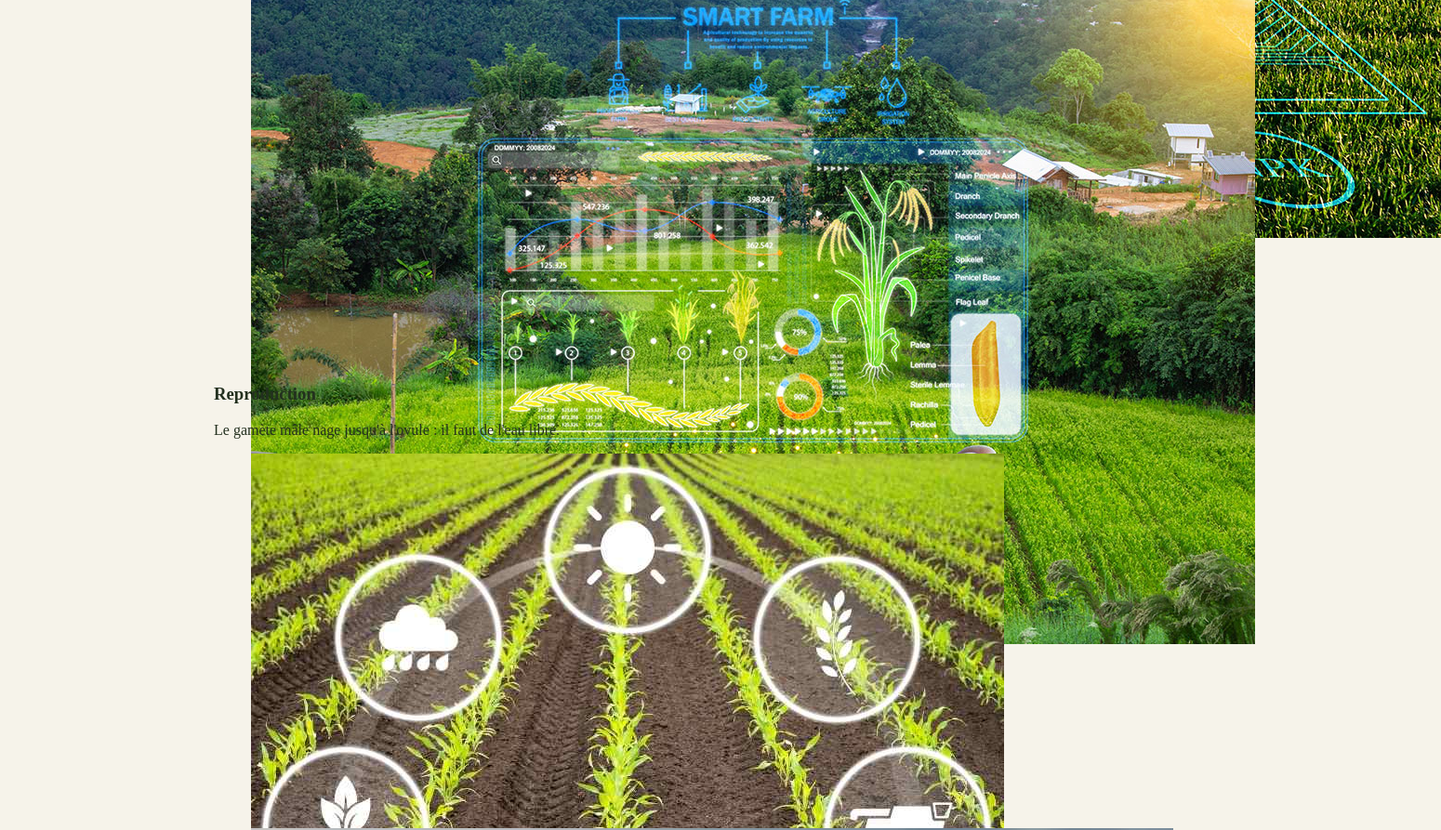
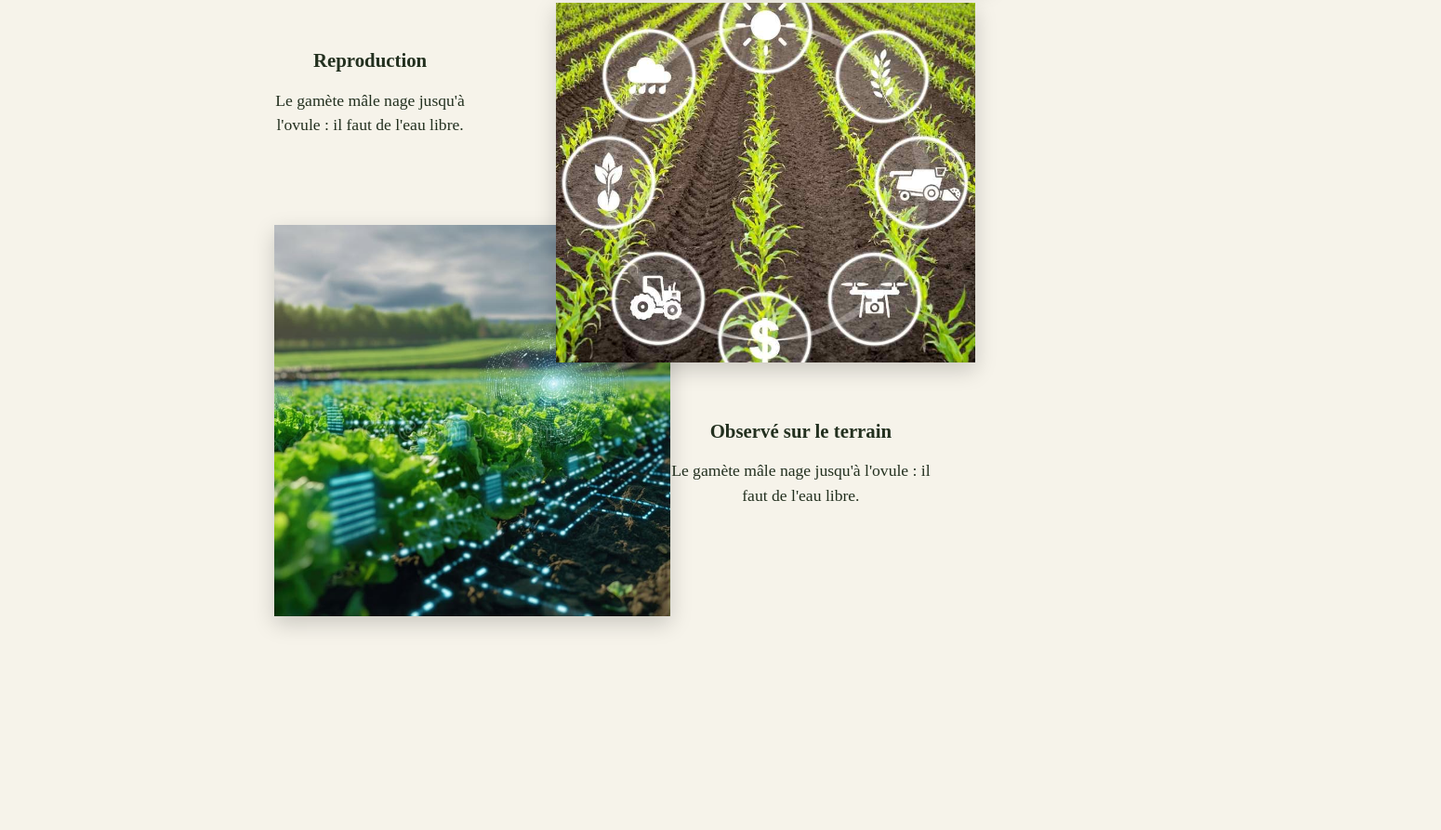
Before and after one commit to Anglovia/PlantEvo-Viewer, a plain HTML site: page algues.html in a window 1280 px wide. Shown: the part 638-1531 px from the top of the page at 93% size, 1550 px wide, since content can reach past the window. After the commit the page ends 1377 px from the top, so only its background shows below. Drawn offline with Linux system fonts and the light colour scheme.

Commit message:
modelisation des cadre photo texte effet et media

```diff
--- a/css/groupes.css
+++ b/css/groupes.css
@@ -1,45 +1,142 @@
+/*mise  en forme des cases la ou les image vont loger*/
+
 .page {
   padding: 2.5rem 1.25rem 5rem;
 }
-/*modelisation du conteneur principal*/
-.scene{
+
+.scene {
   position: relative;
   width: 100%;
   max-width: 51.25rem;
   margin: 0 auto;
-  aspect-ratio: 360/500;
+  aspect-ratio: 360 / 500;
   container-type: inline-size;
 }
+/*modelisation des cadre*/
+.cadre {
+  position: absolute;
+  overflow: hidden;
+  cursor: pointer;
+  box-shadow: 0 8px 22px rgba(0, 0, 0, .18);
+  transition: transform .4s ease, box-shadow .4s ease;
+}
 
-/*modelisation des different cadre*/
 .cadrealgueparagraphe{
   left: 48%;
   top: 2%;
-  width: 49%;
-  height: 37%;
+  width: 49%; height: 37%;
   z-index: 1;
 }
 
 .cadrealgue{
-  left: 3%;
-  top: 0%;
-  width: 51%;
-  height: 37%;
+  left: 3%;   top: 0%;
+  width: 51%; height: 37%;
   z-index: 2;
 }
 
 .cadrereproduction{
-  left: 40%;
-  top: 41%;
-  width: 55%;
-  height: 34%;
+  left: 40%;  top: 41%;
+  width: 55%; height: 34%;
   z-index: 2;
 }
 
 .cadreobservation{
-  left: 3%;
-  top: 62%;
-  width: 52%;
-  height: 37%;
+  left: 3%;   top: 62%;
+  width: 52%; height: 37%;
   z-index: 1;
 }
+
+/*modelisation des photo*/
+.photo {
+  position: absolute; inset: 0;
+  width: 100%; height: 100%;
+  object-fit: cover;
+  transition: transform .5s ease, filter .5s ease, opacity .3s;
+}
+/*modelisation des textes*/
+.bloctexte {
+  position: relative;
+  z-index: 2;
+  height: 100%;
+  display: flex;
+  flex-direction: column;
+  justify-content: center;
+  align-items: center;
+  text-align: center;
+  padding: 6%;
+}
+
+.titreprincipal {
+  font-size: clamp(1.1rem,  6.6cqw, 2.5rem);
+  line-height: 1.25;
+}
+.soustitre      {
+  font-size: clamp(0.7rem,  3.4cqw, 1.25rem);
+  margin-bottom: 4%;
+}
+.paragraphe     {
+  font-size: clamp(0.55rem, 2.5cqw, 1rem);
+  line-height: 1.5;
+}
+.textelibre {
+  position: absolute;
+  z-index: 1;
+  text-align: center;
+}
+.titrelibre     {
+  font-size: clamp(0.75rem, 3.2cqw, 1.3rem);
+  margin-bottom: 3%;
+}
+.paragraphelibre {
+  font-size: clamp(0.65rem, 2.7cqw, 1.1rem);
+  line-height: 1.5;
+}
+
+.textereproduction {
+  left: 5%;
+  top: 45%;
+  width: 31%;
+}
+.texteterrain {
+  left: 60%;
+  top: 80%;
+  width: 34%;
+}
+
+/*modelisation des effet sur les cadre*/
+.cadre:hover {
+  z-index: 10;
+  transform: translateY(-6px) scale(1.03);
+  box-shadow: 0 22px 40px rgba(0, 0, 0, .35);
+}
+.cadre:hover .photo {
+  transform: scale(1.1);
+  filter: blur(1.5px) brightness(.85);
+}
+
+.cadrealgue:hover .photo,
+.cadrealgueparagraphe:hover .photo { filter: none; }
+.cadrereproduction:hover .photo,
+.cadreobservation:hover .photo { filter: none; }
+
+@keyframes monter {
+  from { opacity: 0; translate: 0 40px; }
+  to   { opacity: 1; translate: 0 0; }
+}
+
+.apparition { animation: monter .8s ease both; }
+.apparitiondecalee { animation-delay: .2s; }
+/*media*/
+
+@media (max-width: 43.75em) {
+  .entete { flex-direction: column; gap: 0.625rem; padding: 0.875rem 1rem; }
+  .navigation { flex-wrap: wrap; justify-content: center; gap: 0.75rem; }
+  .page { padding: 1.5rem 0.75rem 3.75rem; }
+
+/* pas de survol au doigt : le calque reste visible */
+  .survol { opacity: 1; transform: none; }
+}
+
+@media (prefers-reduced-motion: reduce) {
+  * { transition: none !important; animation: none !important; }
+}
```
